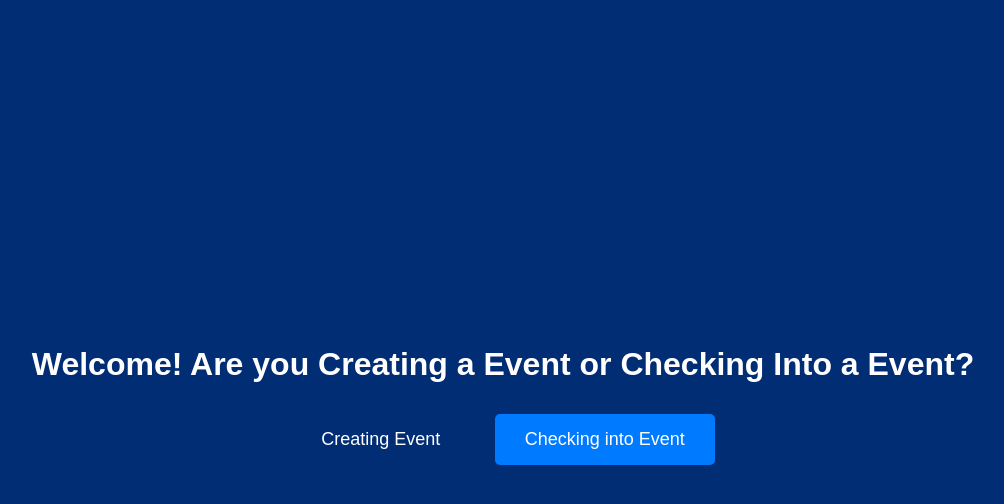
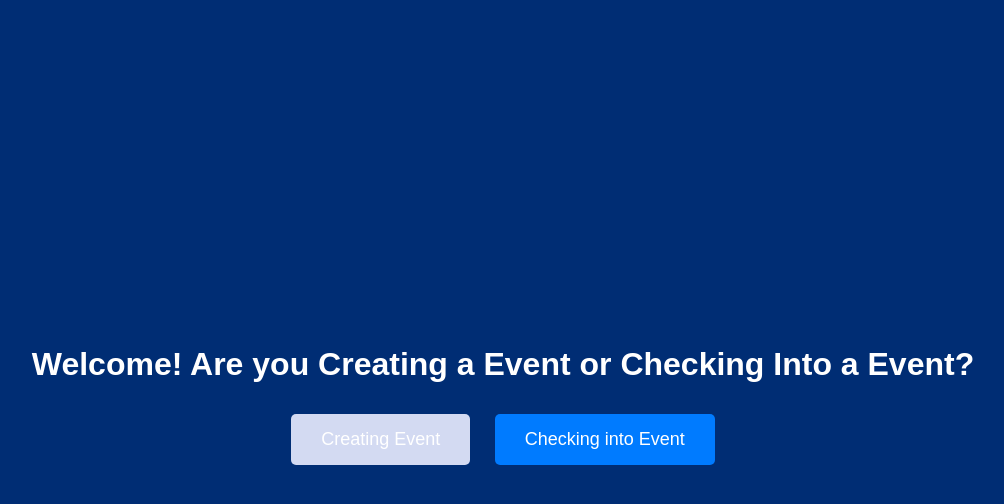
Before and after one commit to Emanpo/EUCheckInSite, a plain HTML site: page index.html in a window 1280 px wide. In both pictures the pointer is over the link "Creating Event". Shown: the whole page, without its empty margins (137-1141 px from the left). Drawn offline with Linux system fonts and the light colour scheme.

Commit message:
Update styles.css

```diff
--- a/styles.css
+++ b/styles.css
@@ -30,5 +30,5 @@ h1 {
 }
 
 .btn:hover {
-    background-color: #002D74; /*When Buttons are Highlighted*/
+    background-color: #d3daf2; /*When Buttons are Highlighted*/
 }
```
